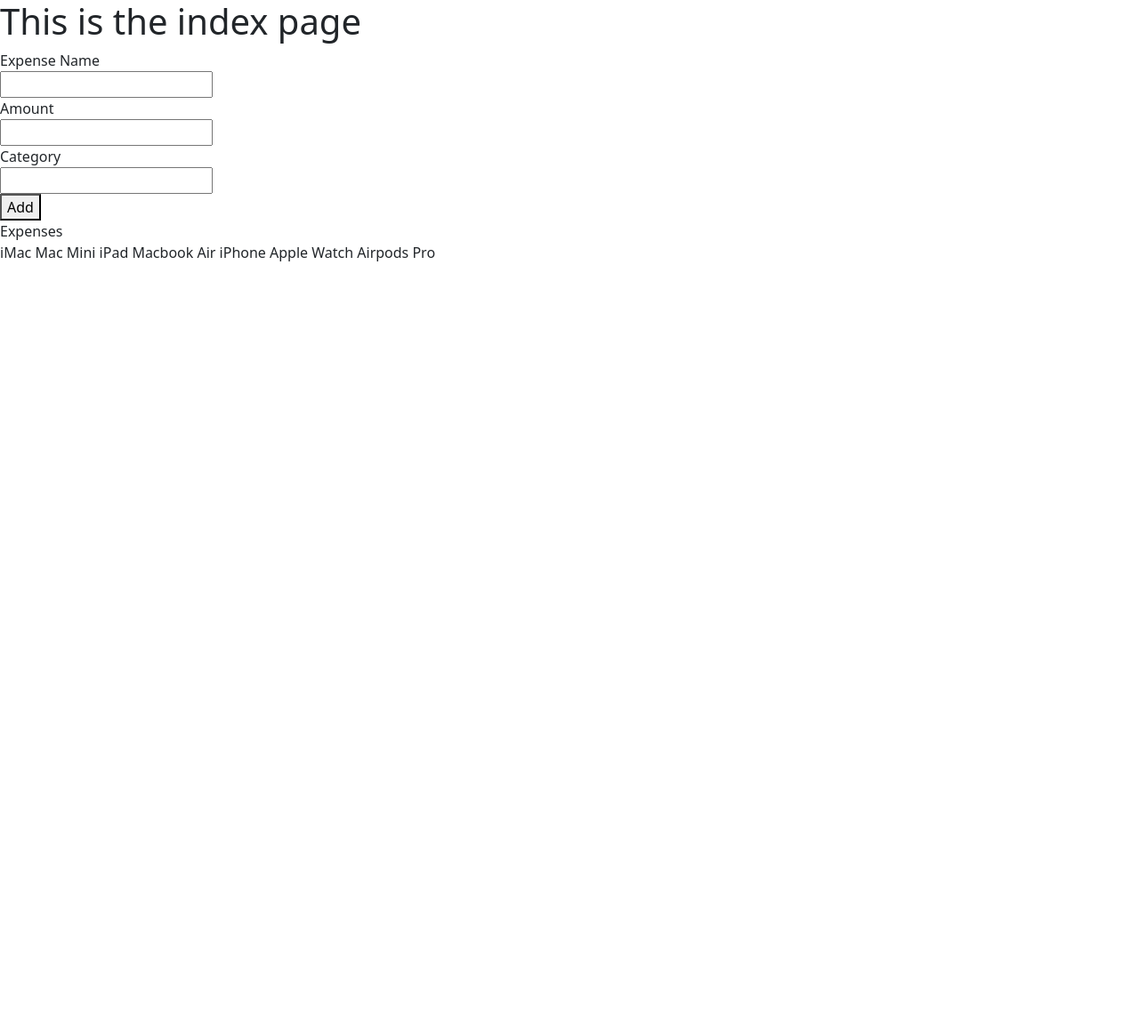
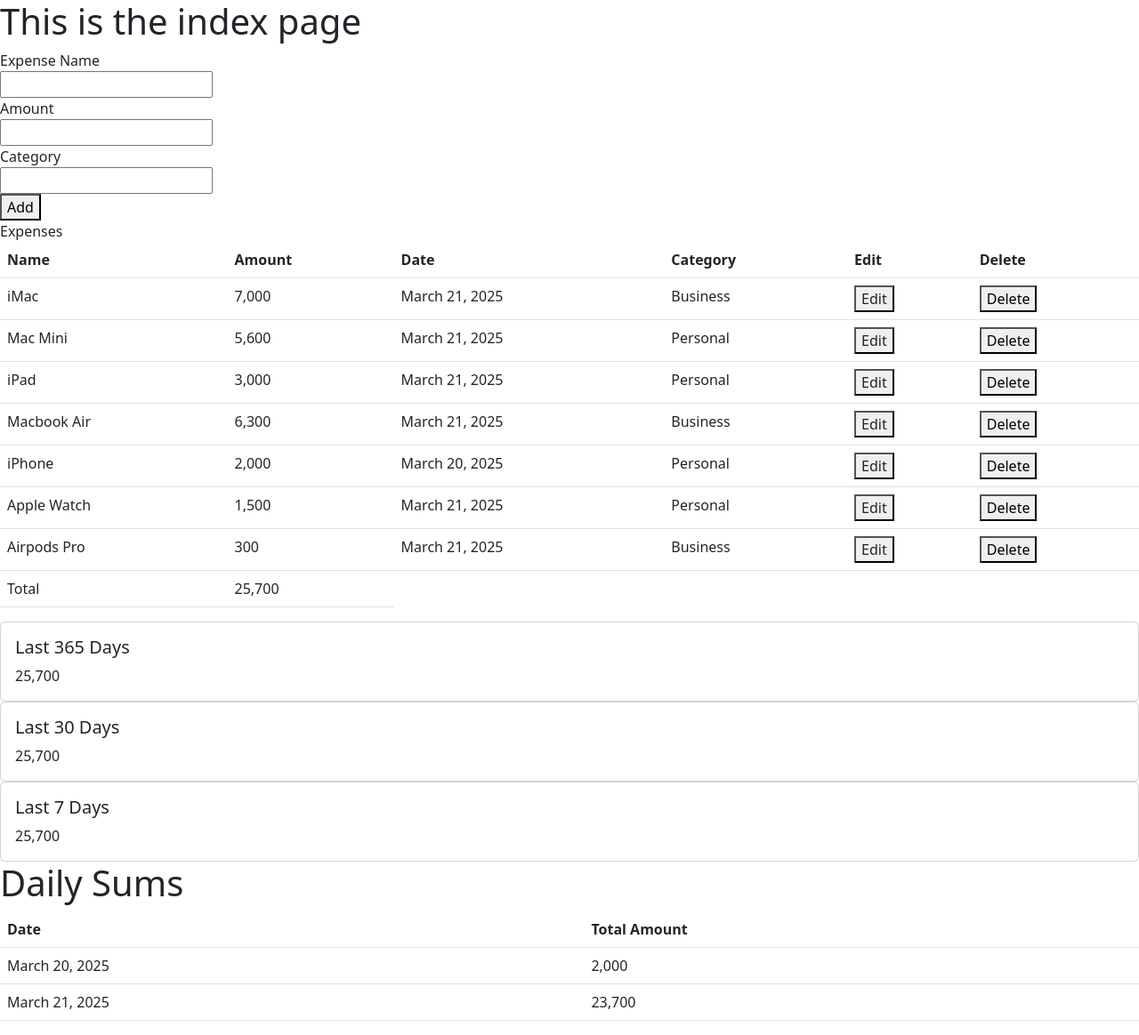
Before and after one commit to janmichaelvalle/udemy-django, a Django app: page / in a window 1280 px wide. Shown: the whole page at 89% size. Before the commit the page ends 294 px from the top, so only its background shows below. Run offline with Django 4.2, Linux system fonts and the light colour scheme; data comes from the database, SQL or seed files in the repository; both versions use the stored data as it was after the commit.

Commit message:
Finished 223

```diff
--- a/expense-tracker/mysite/myapp/templates/myapp/index.html
+++ b/expense-tracker/mysite/myapp/templates/myapp/index.html
@@ -1,32 +1,117 @@
 {% extends 'myapp/base.html' %}
+{% load humanize %}
 
 {% block body %}
   <h1>This is the index page</h1>
+
+  <!-- Form to add a new expense -->
   <form method="POST">
     {% csrf_token %}
-    <div class="">
+    <div>
       <div>
         <label>Expense Name</label>
-        <div> {{ expense_form.name }}</div>
+        <div> {{ expense_form.name }}</div> <!-- Name field -->
       </div>
       <div>
         <label>Amount</label>
-        <div> {{ expense_form.amount }}</div>
+        <div> {{ expense_form.amount }}</div> <!-- Amount field -->
       </div>
       <div>
         <label>Category</label>
-        <div> {{ expense_form.category }}</div>
+        <div> {{ expense_form.category }}</div> <!-- Category field -->
       </div>
       <div>
-        <button>Add</button>
+        <button>Add</button> <!-- Submit button -->
       </div>
+    </div>
+  </form>
 
+  <div>Expenses</div>
+
+  <!-- Expense List Table -->
+  <table class="table">
+    <thead>
+      <tr>
+        <th scope="col">Name</th>
+        <th scope="col">Amount</th>
+        <th scope="col">Date</th>
+        <th scope="col">Category</th>
+        <th scope="col">Edit</th>
+        <th scope="col">Delete</th>
+      </tr>
+    </thead>
+    <tbody>
+      {% for expense in expenses %}
+      <tr>
+        <td>  {{ expense.name }}</td>
+        <td> {{ expense.amount | intcomma }} </td>
+        <td> {{ expense.date }} </td>
+        <td> {{ expense.category }} </td>
+
+        <!-- Link to edit the specific expense -->
+        <td>
+          <button>
+          <a class="link-dark link-underline link-underline-opacity-0" href="{% url 'edit' expense.id %}">Edit</a></td>
+        </button>
+          <!-- The {% url 'edit' expense.id %} tag will generate a URL like: /edit/3/
+           - edit' → Refers to the name of the URL pattern (from urls.py).
+           - expense.id → The parameter passed to the URL (expense’s unique ID).
+         -->
+
+        <td>
+          <form method="POST" action="{% url 'delete' expense.id %}">
+            {% csrf_token %}
+            <button type="submit" name="delete">Delete</button>
+          </form>
+
+      </tr>
+
+      {% endfor %}
+      <tr>
+        <td>  Total </td>
+        <td> {{ total_expenses.amount__sum | intcomma }} </td>
+
+      </tr>
+    </tbody>
+  </table>
+  <div class="card">
+    <div class="card-body">
+      <h5 class="card-title">Last 365 Days</h5>
+      <p class="card-text"> {{ total_yearly_expenses.amount__sum | intcomma }}</p>
     </div>
+  </div>
+  <div class="card">
+    <div class="card-body">
+      <h5 class="card-title">Last 30 Days</h5>
+      <p class="card-text"> {{ total_monthly_expenses.amount__sum | intcomma }}</p>
+    </div>
+  </div>
+  <div class="card">
+    <div class="card-body">
+      <h5 class="card-title">Last 7 Days</h5>
+      <p class="card-text"> {{ total_weekly_expenses.amount__sum | intcomma }}</p>
+    </div>
+  </div>
 
-  </form>
-  <div>Expenses</div>
-  {% for expense in expenses %}
-    {{ expense }}
-  {% endfor %}
+<h1>Daily Sums</h1>
+   <table class="table">
+    <thead>
+      <tr>
+        <th scope="col">Date</th>
+        <th scope="col">Total Amount</th>
+      </tr>
+    </thead>
+    <tbody>
+      {% for daily_sum in daily_sums %}
+      <tr>
+        <td>  {{ daily_sum.date }}</td>
+        <td> {{ daily_sum.sum | intcomma }} </td>
+
+
+
+      {% endfor %}
+
+    </tbody>
+  </table>
 
 {% endblock %}
--- a/expense-tracker/mysite/myapp/urls.py
+++ b/expense-tracker/mysite/myapp/urls.py
@@ -3,5 +3,7 @@
 from . import views
 
 urlpatterns = [
-    path('', views.index, name='index'),
+    path('', views.index, name='index'),  # Homepage where expenses are listed and new ones can be added.
+    path('edit/<int:id>/', views.edit, name='edit'),  # Edit page, dynamically fetching expense by its ID.
+    path('delete/<int:id>/', views.delete, name='delete'),
 ]
--- a/expense-tracker/mysite/myapp/views.py
+++ b/expense-tracker/mysite/myapp/views.py
@@ -1,13 +1,61 @@
-from django.shortcuts import render
+from django.shortcuts import render, redirect
 from .forms import Expenseform
 from .models import Expense
+import datetime
+from django.db.models import Sum
 
-# Create your views here.
+
+# View for the homepage where users can add expenses
 def index(request):
-  if request.method == "POST":
-    expense = Expenseform(request.POST)
-    if expense.is_valid():
-      expense.save()
-  expenses = Expense.objects.all()
-  expense_form = Expenseform()  # Creates an empty form instance. It’s like initializing an empty form so the template can render it.
-  return render(request, 'myapp/index.html', {'expense_form': expense_form, 'expenses': expenses})
+  if request.method == "POST":  # If form is submitted
+    expense = Expenseform(request.POST)  # Create form instance with submitted data
+    if expense.is_valid():  # Validate form data
+      expense.save()  # Save new expense to the database
+
+  expenses = Expense.objects.all()  # Retrieve all expenses
+  total_expenses = expenses.aggregate(Sum('amount'))
+
+  # Logic to calculate 365 days expenses
+  last_year = datetime.date.today() - datetime.timedelta(days=365)
+  last_year_expenses = Expense.objects.filter(date__gt=last_year)
+  total_yearly_expenses = last_year_expenses.aggregate(Sum('amount'))
+
+  # Logic to calculate 30 days expenses
+  last_month = datetime.date.today() - datetime.timedelta(days=30)
+  last_month_expenses = Expense.objects.filter(date__gt=last_month)
+  total_monthly_expenses = last_month_expenses.aggregate(Sum('amount'))
+
+  # Logic to calculate 7 days expenses
+  last_week = datetime.date.today() - datetime.timedelta(days=7)
+  last_week_expenses = Expense.objects.filter(date__gt=last_week)
+  total_weekly_expenses = last_week_expenses.aggregate(Sum('amount'))
+
+
+  daily_sums = Expense.objects.filter().values('date').order_by('date').annotate(sum=Sum('amount'))
+
+  expense_form = Expenseform()  # Create an empty form instance for new expenses
+  return render(request, 'myapp/index.html', {'expense_form': expense_form, 'expenses': expenses, 'total_expenses': total_expenses, 'total_yearly_expenses': total_yearly_expenses, 'total_monthly_expenses': total_monthly_expenses, 'total_weekly_expenses': total_weekly_expenses, 'daily_sums': daily_sums})
+
+# View for editing an existing expense
+def edit(request, id):
+  expense = Expense.objects.get(id=id)  # Retrieve the specific expense by ID
+
+  # Pre-populate the form with existing data
+  expense_form = Expenseform(instance=expense)
+
+  if request.method == "POST":  # If form is submitted
+    expense = Expense.objects.get(id=id)  # Fetch the same expense again
+    form = Expenseform(request.POST, instance=expense)  # Bind submitted data to the existing expense
+
+    if form.is_valid():  # Validate form data
+      form.save()  # Save the updated expense
+      return redirect('index')  # Redirect back to the main page
+
+  return render(request, 'myapp/edit.html', {'expense_form': expense_form})  # Render the edit page
+
+
+def delete(request, id):
+  if request.method == 'POST' and 'delete' in request.POST:
+    expense = Expense.objects.get(id=id)
+    expense.delete()
+    return redirect('index')
--- a/expense-tracker/mysite/mysite/settings.py
+++ b/expense-tracker/mysite/mysite/settings.py
@@ -32,6 +32,7 @@
 
 INSTALLED_APPS = [
     'myapp',
+    'django.contrib.humanize',
     'django.contrib.admin',
     'django.contrib.auth',
     'django.contrib.contenttypes',
```
Also changed, not shown: expense-tracker/mysite/myapp/templates/myapp/edit.html (added, +27 -0 lines), expense-tracker/mysite/db.sqlite3.
